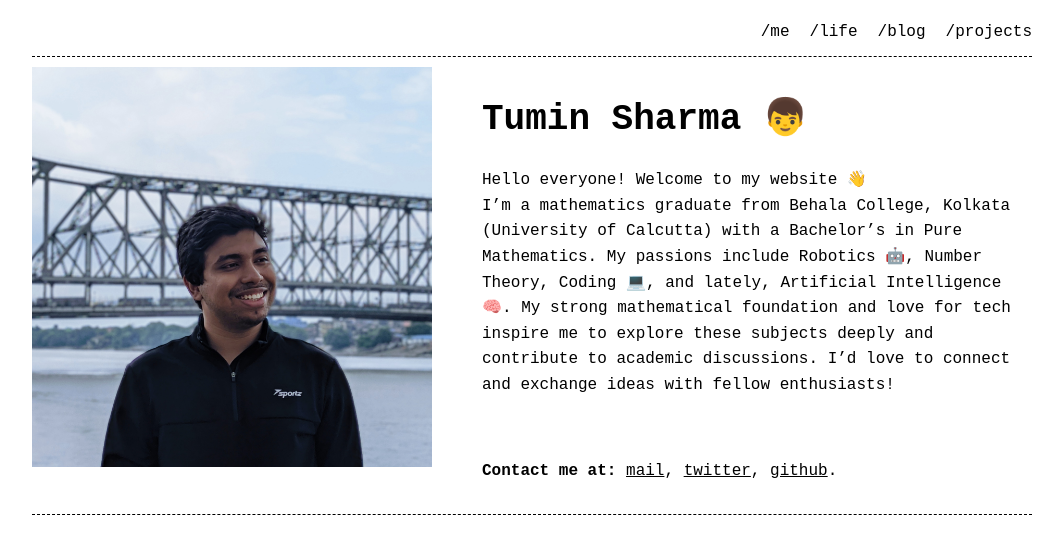
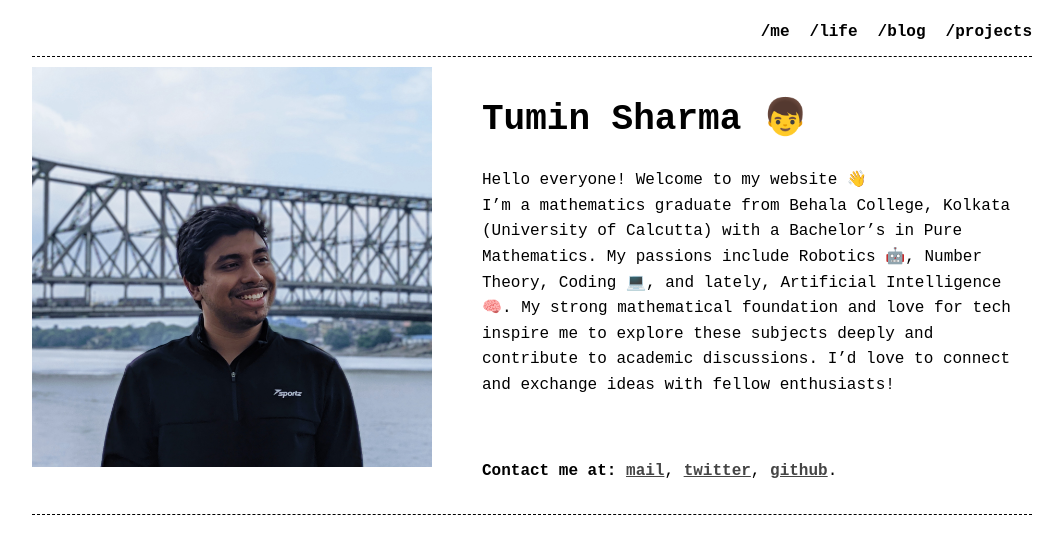
Before and after one commit to TumAro/tumaro.github.io, a Jekyll site: the page built from pages/index.md, in a window 1280 px wide. Shown: the top 554 px of the page, without its empty margins (108-1171 px from the left). Built offline with Jekyll 4.4.1, drawn with Linux system fonts in a browser that asks for light colours.

Commit message:
Update style.css

```diff
--- a/assets/css/style.css
+++ b/assets/css/style.css
@@ -53,12 +53,13 @@ p {
 
 /* Links */
 a {
-  color: #000;
+  color: #454545;
+  font-weight: bold;
 }
 
 a:hover {
+  color: #626262;
   text-decoration: underline;
-  color: hotpink;
 }
 
 
```
